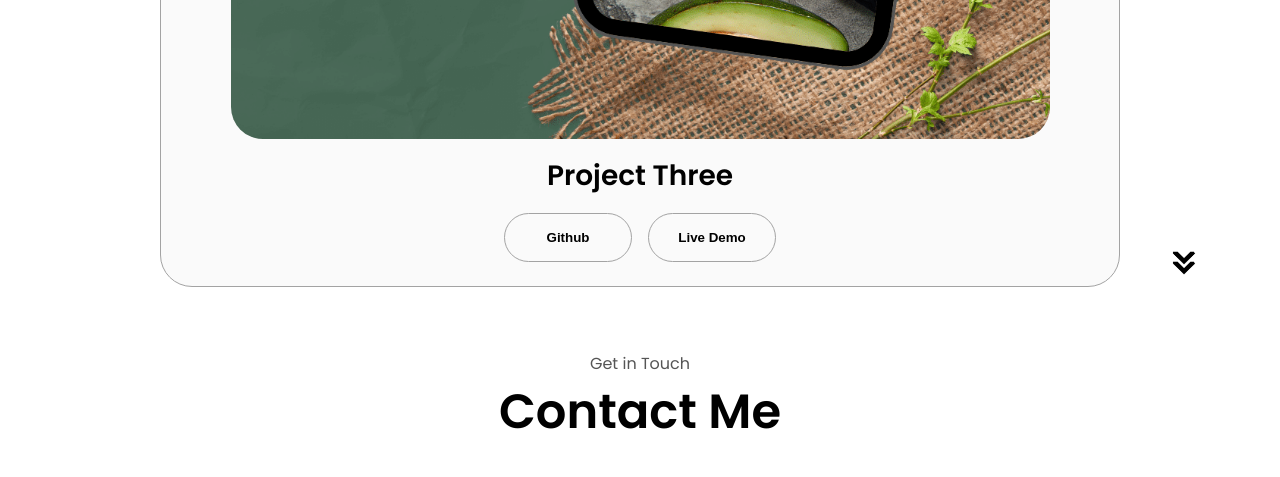
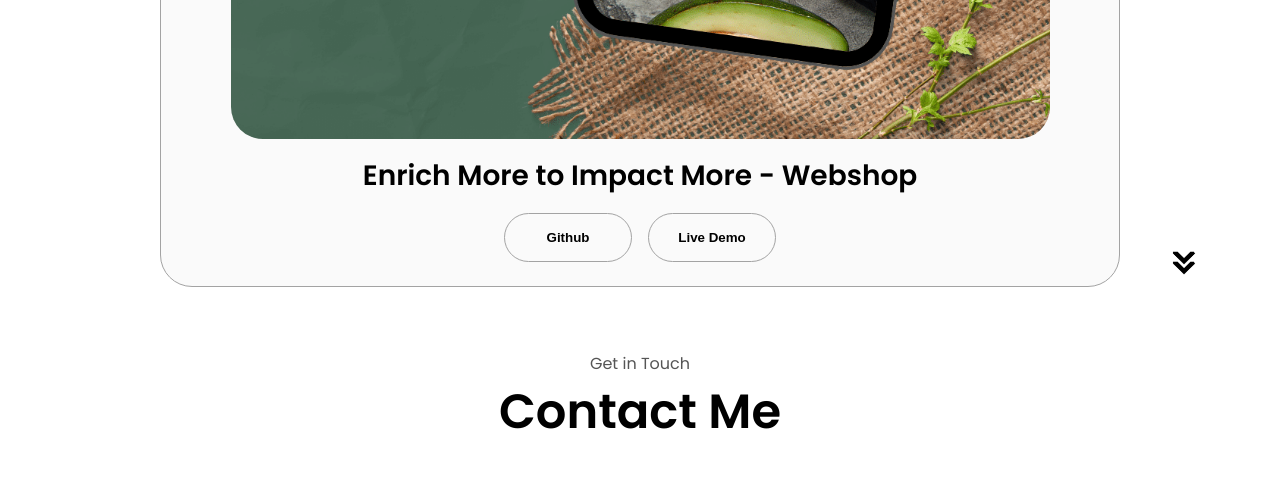
Before and after one commit to gabororavecz/portfolio-main, a plain HTML site: page index.html in a window 1280 px wide. Shown: the part 3876-4353 px from the top of the page. Drawn offline with Linux system fonts and the light colour scheme.

Commit message:
updating project name

```diff
--- a/index.html
+++ b/index.html
@@ -312,7 +312,7 @@
                 class="project-img"
               />
             </div>
-            <h2 class="experience-sub-title project-title">Project Three</h2>
+            <h2 class="experience-sub-title project-title">Enrich More to Impact More - Webshop</h2>
             <div class="btn-container">
               <button
                 class="btn btn-color-2 project-btn"
```
